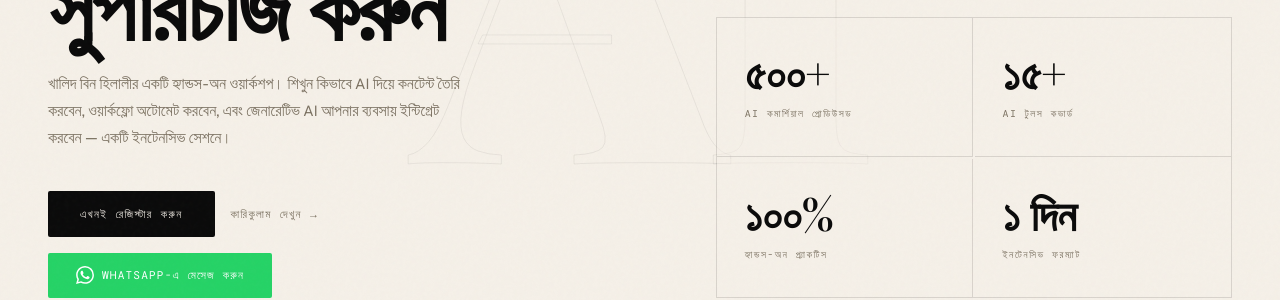
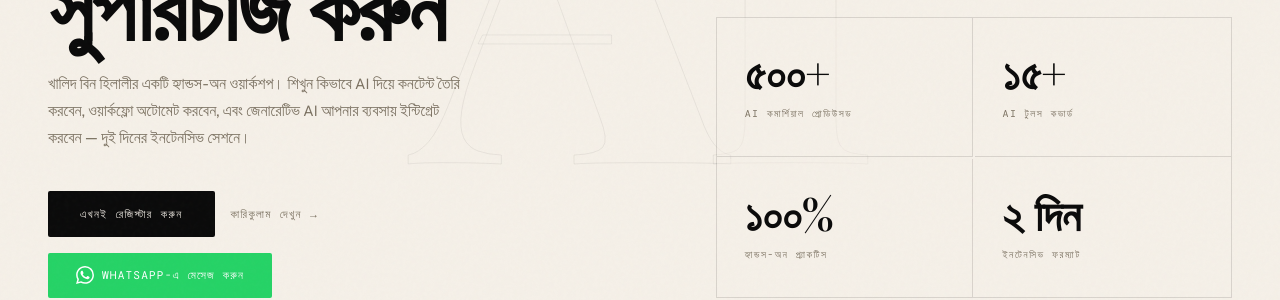
Before and after one commit to khalidibnhelaly-creator/khalid, a Next.js app: page /ai in a window 1280 px wide. Shown: the part 422-722 px from the top of the page. Built offline with nearby package versions, Linux system fonts and the light colour scheme; a web font is replaced by a local one.

Commit message:
fix: workshop is 2 days not 1

```diff
--- a/app/ai/page.tsx
+++ b/app/ai/page.tsx
@@ -142,7 +142,7 @@ export default function AIWorkshop() {
           <p className="hero-desc" style={{ maxWidth: '44ch' }}>
             খালিদ বিন হিলালীর একটি হ্যান্ডস-অন ওয়ার্কশপ। শিখুন কিভাবে AI দিয়ে
             কনটেন্ট তৈরি করবেন, ওয়ার্কফ্লো অটোমেট করবেন, এবং জেনারেটিভ AI আপনার
-            ব্যবসায় ইন্টিগ্রেট করবেন — একটি ইনটেনসিভ সেশনে।
+            ব্যবসায় ইন্টিগ্রেট করবেন — দুই দিনের ইনটেনসিভ সেশনে।
           </p>
           <div className="hero-cta-row">
             <a href="#register" className="btn-primary">এখনই রেজিস্টার করুন</a>
@@ -175,7 +175,7 @@ export default function AIWorkshop() {
               <span className="stat-label">হ্যান্ডস-অন প্র্যাকটিস</span>
             </div>
             <div className="stat-block">
-              <span className="stat-num">১ দিন</span>
+              <span className="stat-num">২ দিন</span>
               <span className="stat-label">ইনটেনসিভ ফরম্যাট</span>
             </div>
           </div>
```
